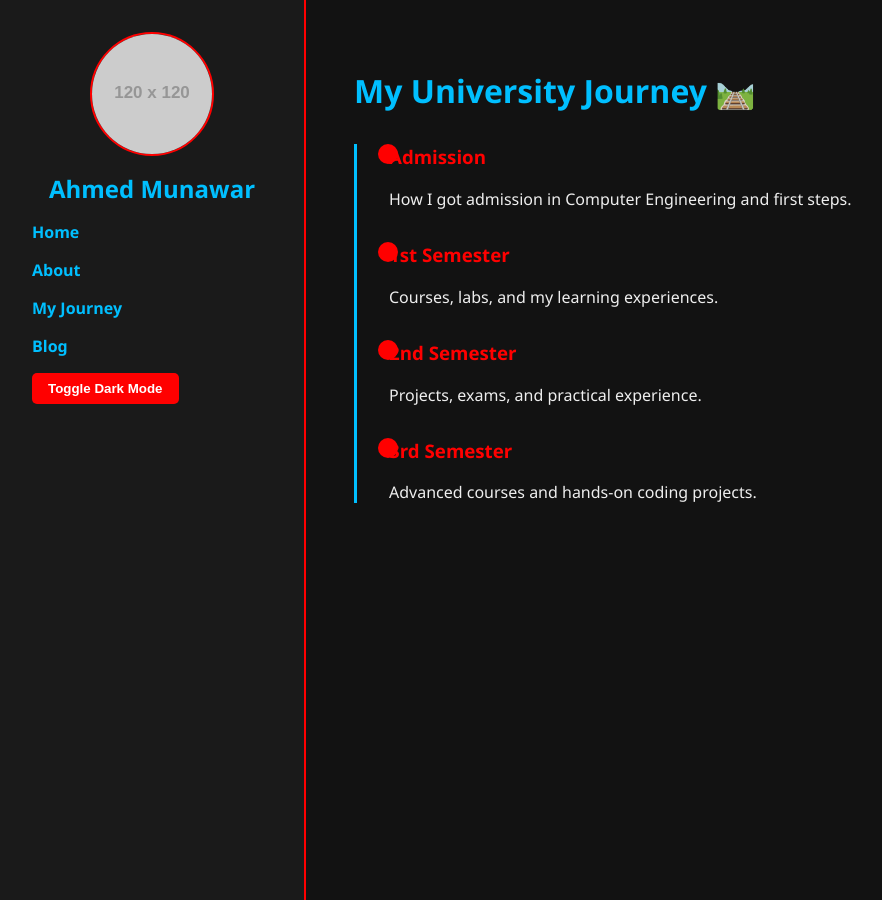
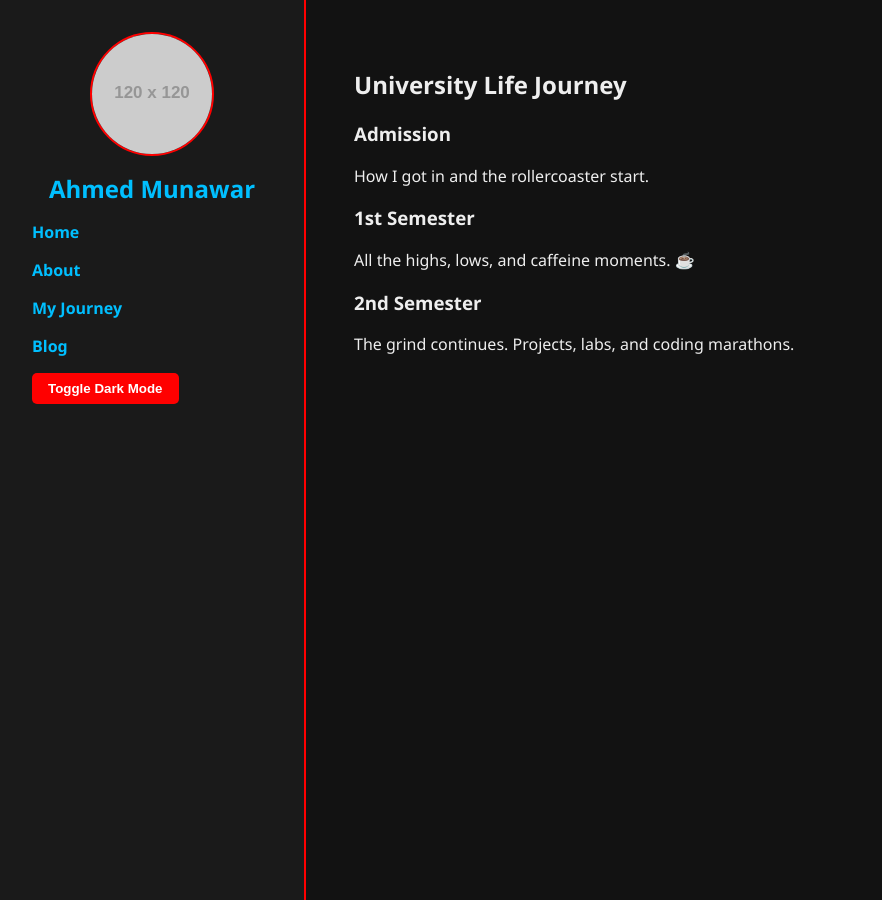
Before and after one commit to engr-ahmad-munawar/engr-ahmad-munawar.github.io-Portfolio-, a Jekyll site: the page built from journey.md, in a window 1280 px wide and 900 px high. Shown: the whole window, without its empty margins (0-882 px from the left). Built offline with Jekyll 4.4.1, drawn with Linux system fonts in a browser that asks for light colours.

Commit message:
Update journey.md

```diff
--- a/journey.md
+++ b/journey.md
@@ -3,26 +3,13 @@ layout: default
 title: My Journey
 ---
 
-<h1 style="color:#00bfff;">My University Journey 🛤️</h1>
+## University Life Journey
 
-<div class="timeline">
-  <div class="timeline-item">
-    <h3 style="color:#ff0000;">Admission</h3>
-    <p>How I got admission in Computer Engineering and first steps.</p>
-  </div>
+### Admission
+How I got in and the rollercoaster start.
 
-  <div class="timeline-item">
-    <h3 style="color:#ff0000;">1st Semester</h3>
-    <p>Courses, labs, and my learning experiences.</p>
-  </div>
+### 1st Semester
+All the highs, lows, and caffeine moments. ☕
 
-  <div class="timeline-item">
-    <h3 style="color:#ff0000;">2nd Semester</h3>
-    <p>Projects, exams, and practical experience.</p>
-  </div>
-
-  <div class="timeline-item">
-    <h3 style="color:#ff0000;">3rd Semester</h3>
-    <p>Advanced courses and hands-on coding projects.</p>
-  </div>
-</div>
+### 2nd Semester
+The grind continues. Projects, labs, and coding marathons.
```
